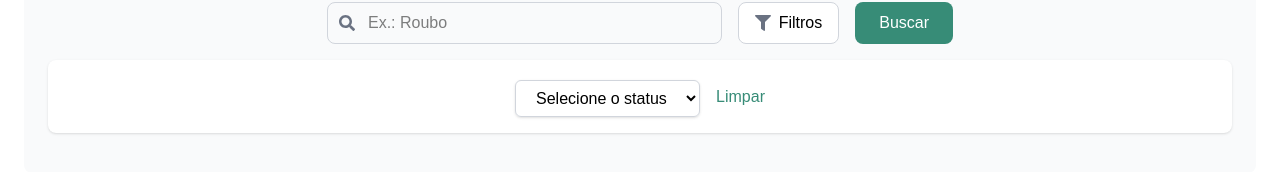
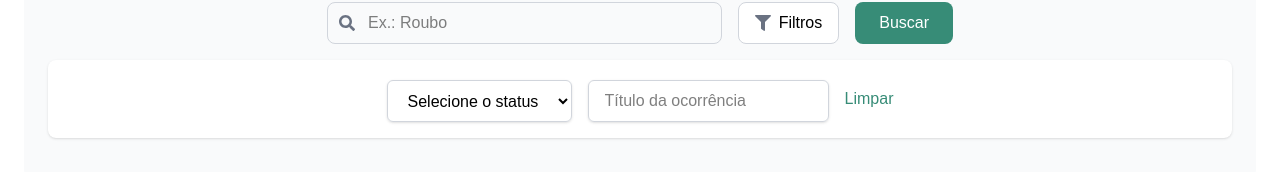
Before and after one commit to Luiz-gustavo-da-silva/sigsegfront, a Next.js app: page / in a window 1280 px wide. Both pictures are taken after a click on the button "Filtros". Shown: the part 166-338 px from the top of the page. Built offline with nearby package versions, Linux system fonts and the light colour scheme; no server answers.

Commit message:
feat: adição do campo title na occurrence

```diff
--- a/src/app/core/models/filterOccurrence-interface.ts
+++ b/src/app/core/models/filterOccurrence-interface.ts
@@ -1,4 +1,5 @@
 export interface FilterOccurrence{
     description: string;
     status: string;
+    title: string;
 }
--- a/src/app/core/models/occurrence-interface.ts
+++ b/src/app/core/models/occurrence-interface.ts
@@ -8,4 +8,5 @@ export interface DataOccurrence {
     createdAt: string;
     updatedAt: string;
     status: string;
+    title?: string
   }
--- a/src/app/core/services/occurrenceService.ts
+++ b/src/app/core/services/occurrenceService.ts
@@ -9,6 +9,7 @@ export const findAllOccurrencePublic = async (filter: FilterOccurrence): Promise
     if (filter.description)
       queryParams.append("description", filter.description);
     if (filter.status) queryParams.append("status", filter.status);
+    if (filter.title) queryParams.append("title", filter.title);
 
     const response = await fetch(
       `http://localhost:3000/api/occurrence/public?${queryParams.toString()}`
--- a/src/app/page.tsx
+++ b/src/app/page.tsx
@@ -14,6 +14,7 @@ export default function Home() {
   const [filters, setFilters] = useState<FilterOccurrence>({
     description: "",
     status: "",
+    title: ""
   });
 
   useEffect(() => {
@@ -41,10 +42,12 @@ export default function Home() {
     setFilters({
       description: "",
       status: "",
+      title: ""
     });
     fetchOccurrence({
       description: "",
       status: "",
+      title: ""
     });
   };
 
@@ -110,6 +113,16 @@ export default function Home() {
                 <option value="CLOSED">Fechada</option>
               </select>
 
+              <input
+                  id="title"
+                  type="text"
+                  placeholder="Título da ocorrência"
+                  name="title"
+                  value={filters.title}
+                  onChange={handleFilterChange}
+                  className="mt-1 block px-4 py-2 border border-gray-300 rounded-md shadow-sm focus:ring-blue-500 focus:border-blue-500"
+                />
+
               <button className="text-[#378c77]" onClick={limparFiltros}>
                 Limpar
               </button>
@@ -131,11 +144,11 @@ export default function Home() {
               <div className="bg-white border border-gray-300 rounded-lg shadow p-4 flex flex-col h-full">
                 <div className="flex items-center gap-4">
                   <div className="w-[40px] h-[40px] rounded-full flex items-center justify-center text-white font-bold overflow-hidden bg-[#378c77]">
-                  {firstCode(o.description)}
+                  {firstCode(o.title ? o.title : '-')}
                   </div>
 
                   <div>
-                    <h3 className="font-bold text-lg text-gray-800">{o.description}</h3>
+                    <h3 className="font-bold text-lg text-gray-800">{o.title ? o.title : '-'}</h3>
                     <p className="text-gray-500 text-sm">
                       {o.status === "OPEN"
                         ? "Aberto"
```
